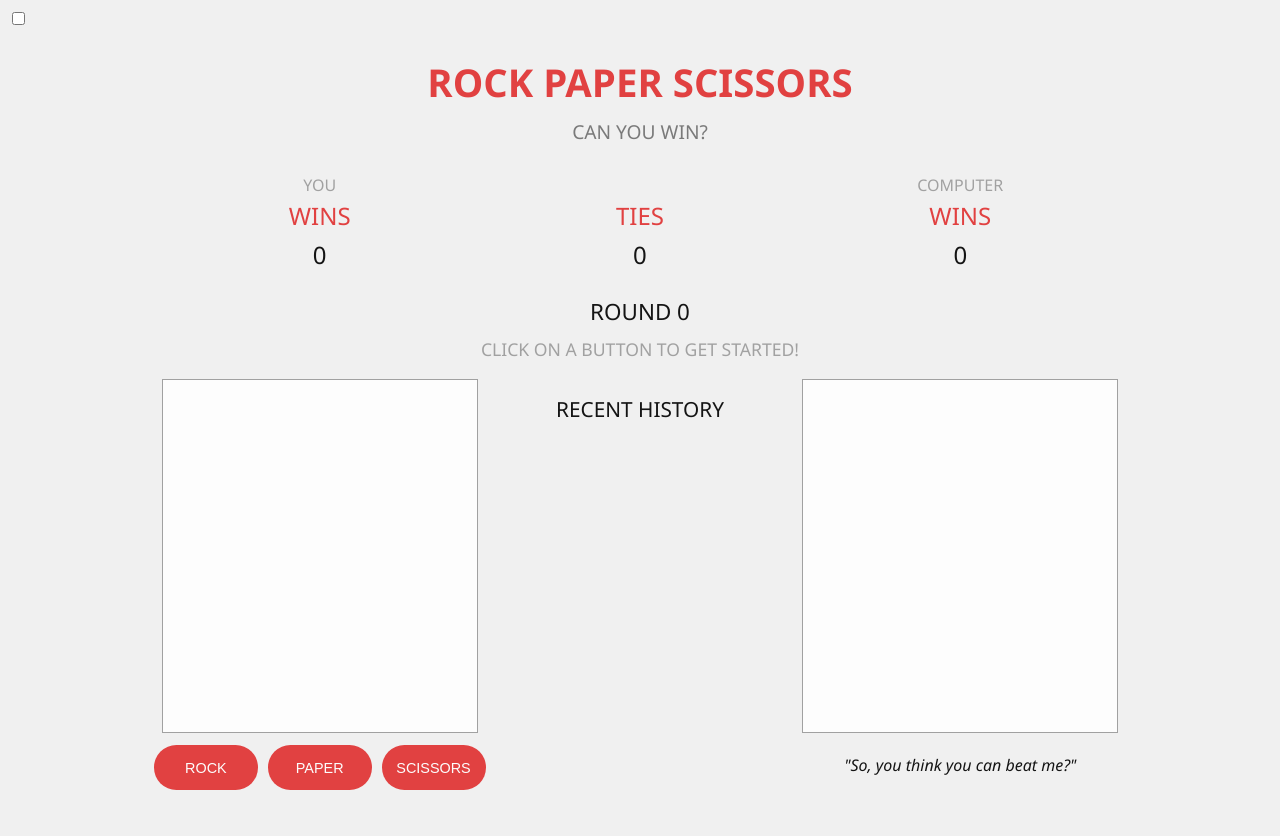
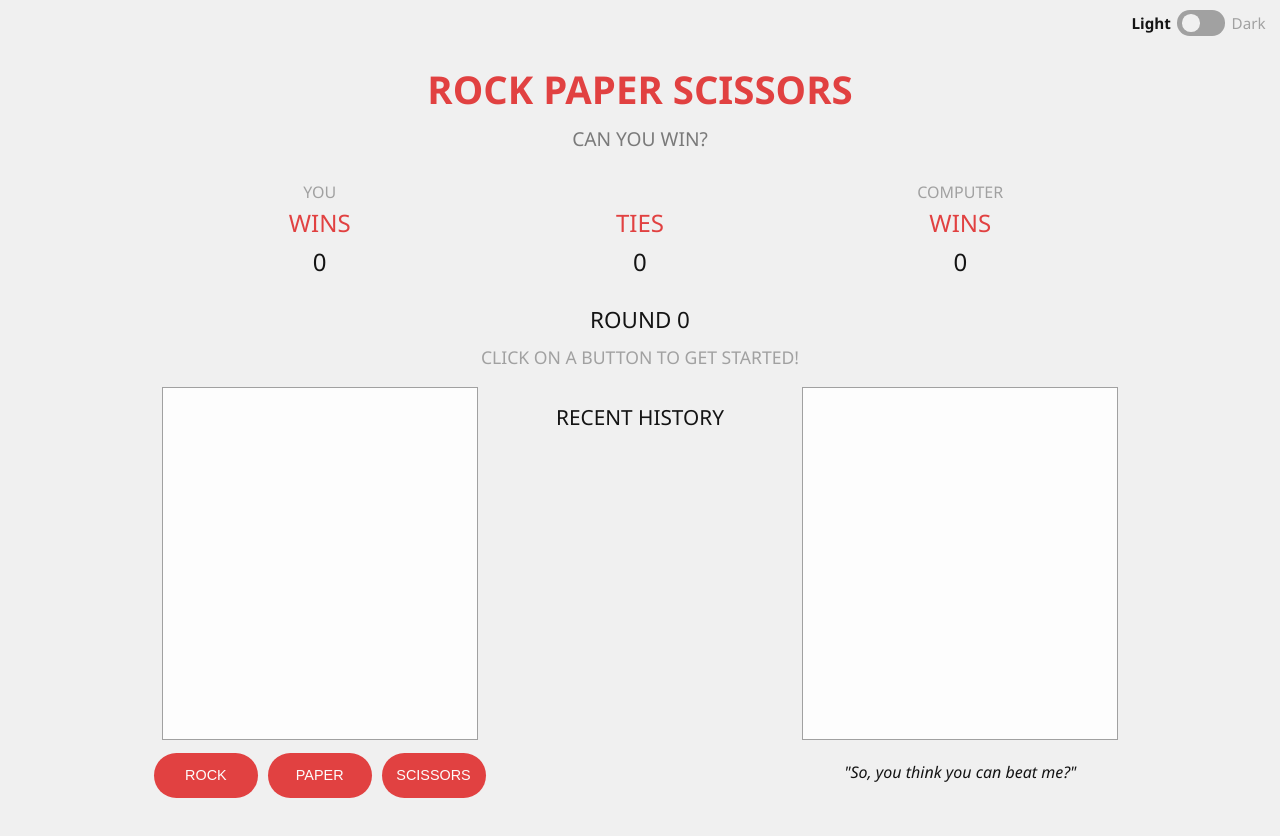
Before and after one commit to Anythinnk/rock-paper-scissors, a plain HTML site: page index.html in a window 1280 px wide. Drawn offline with Linux system fonts and the light colour scheme.

Commit message:
Styled checkbox for theme into a toggle button.

```diff
--- a/index.html
+++ b/index.html
@@ -7,10 +7,12 @@
     </head>
     <body>
         <header>
+            <p class="bold-label" id="theme-light-label">Light</p>
             <label class="theme-switch">
                 <input type="checkbox" id="toggle-theme">
-                <span class="slider-round"></span>
+                <span class="switch-slider"></span>
             </label>
+            <p id="theme-dark-label">Dark</p>
         </header>
         <main>
             <div id="display-title">
--- a/script.js
+++ b/script.js
@@ -136,9 +136,13 @@ function playRound(playerChoice) {
 }
 
 const themeToggle = document.querySelector('#toggle-theme');
+const themeLightText = document.querySelector('#theme-light-label');
+const themeDarkText = document.querySelector('#theme-dark-label');
 themeToggle.addEventListener('click', () => {
     let element = document.body;
     element.classList.toggle('dark-mode');
+    themeLightText.classList.toggle('bold-label');
+    themeDarkText.classList.toggle('bold-label');
 })
 
 const choiceButtons = document.querySelectorAll('.player-buttons');
--- a/style.css
+++ b/style.css
@@ -16,13 +16,6 @@
     --link-text-color: rgb(0, 0, 238);
 }
 
-body {
-    background-color: var(--tertiary-color-3);
-    font-family: "Segoe UI", sans-serif;
-    font-size: 100%;
-    color: var(--base-text-color-1);
-}
-
 .dark-mode {
     --primary-color-1: rgb(245, 74, 74);
     --primary-color-2: rgb(215, 74, 74);
@@ -35,6 +28,81 @@ body {
     --base-text-color-2: rgb(218, 218, 218);
     --base-default-color: rgb(29, 29, 29);
     --link-text-color: rgb(143, 143, 238);
+}
+
+body {
+    background-color: var(--tertiary-color-3);
+    font-family: "Segoe UI", sans-serif;
+    font-size: 100%;
+    color: var(--base-text-color-1);
+}
+
+header {
+    display: flex;
+    justify-content: flex-end;
+    align-items: center;
+}
+
+header > p {
+    font-size: 0.95rem;
+    margin: 0.3rem 0.4rem;
+    color: var(--tertiary-color-2);
+}
+
+.bold-label {
+    color: var(--base-text-color-1);
+    font-weight: bold;
+}
+
+.theme-switch { /* container of switch */
+    position: relative;
+    display: inline-block;
+    --switch-width: 3rem;
+    --switch-height: 1.6rem;
+    --switch-gap-top: 0.25rem;
+    --switch-gap-side: 0.3rem;
+    --switch-circle-diameter: calc(var(--switch-height) - 2 * var(--switch-gap-top));
+    --switch-transition-time: .3s;
+    width: var(--switch-width);
+    height: var(--switch-height);
+}
+
+.theme-switch input {
+    opacity: 0;
+    width: 0;
+    height: 0;
+}
+
+.switch-slider { /* background of the switch */
+    position: absolute;
+    cursor: pointer;
+    top: 0;
+    left: 0;
+    right: 0;
+    bottom: 0;
+    background-color: var(--tertiary-color-2);
+    transition: var(--switch-transition-time);
+    border-radius: calc(var(--switch-height)/2);
+}
+
+.switch-slider:before { /* switch circle */
+    position: absolute;
+    content: '';
+    height: var(--switch-circle-diameter);
+    width: var(--switch-circle-diameter);
+    left: var(--switch-gap-side);
+    bottom: var(--switch-gap-top);
+    background-color: var(--tertiary-color-3);
+    transition: var(--switch-transition-time);
+    border-radius: 50%;
+}
+
+.theme-switch input:checked + .switch-slider {
+    background-color: var(--primary-color-1);
+}
+
+.theme-switch input:checked + .switch-slider:before {
+    transform: translateX(calc(var(--switch-width) - 2 * var(--switch-gap-side) - var(--switch-circle-diameter)));
 }
 
 main {
```
